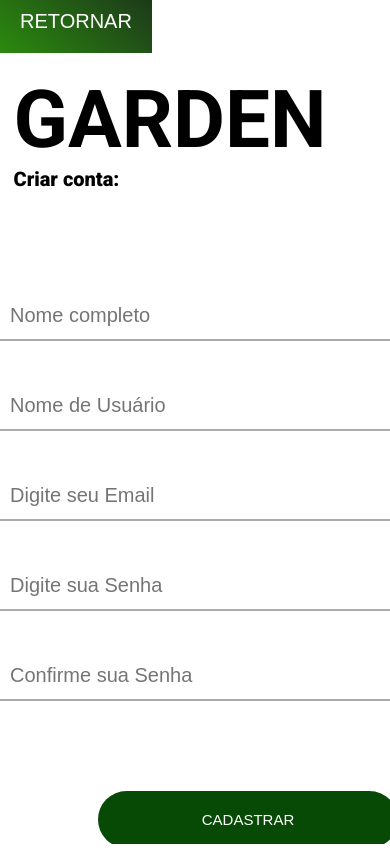
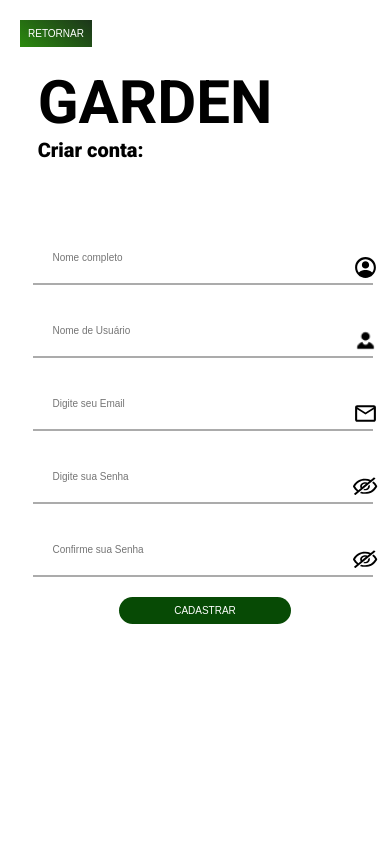
Before and after one commit to VMarquesin/DesktopNextGarden, a Next.js app: page /usuarios/cadastro in a window 390 px wide. Built offline with nearby package versions, Linux system fonts and the light colour scheme; no server answers.

Commit message:
Patch
Responsividade incrementada para telas de celular e desktop menores.

```diff
--- a/src/app/usuarios/cadastro/page.jsx
+++ b/src/app/usuarios/cadastro/page.jsx
@@ -534,8 +534,6 @@ export default function Cadastro() {
 
    return (
       <div className={styles.CadastroContainer}>
-         {/* <div className={styles.LoginContent}> */}
-
          <div className={styles.CadastroAcess}>
             <div className={styles.CadastroForm}>
                <button type="submit" className={styles.ButtonRetornar}>
@@ -647,8 +645,8 @@ export default function Cadastro() {
          <div>
             <Image
                src="/images/ImageCadastro.png"
-               width={500}
-               height={500}
+               width={2880}
+               height={2048}
                alt="Imagem"
                className={styles.BackgroundImageCadastro}
             />
--- a/src/app/usuarios/cadastro/page.module.css
+++ b/src/app/usuarios/cadastro/page.module.css
@@ -4,29 +4,40 @@
       "image form"
       "image form";
    grid-template-columns: 1fr 1fr;
-   grid-template-rows: 1fr 30px;
-   height: 100vh; /* Altura total da tela */
-   overflow: hidden; /* Evita rolagem */
+   grid-template-rows: 1fr auto; /* Ajuste a altura da linha para auto */
+   height: 100vh;
+   overflow: hidden;
+}
+
+.BackgroundImageCadastro {
+   grid-area: image;
+   background-image: url("/public/images/ImageCadastro.png");
+   background-size: cover;
+   background-position: center;
+   background-repeat: no-repeat;
+   width: 100%;
+   height: 100vh;
 }
 
 .CadastroAcess {
    grid-area: form;
-   font-size: 8rem;
+   font-size: 5vw; /* Usando vw para melhor responsividade */
    display: flex;
    flex-direction: column;
+   height: 100vh;
+   overflow-y: auto; /* Adiciona rolagem vertical se necessário */
 }
 
 .Titulo {
+   display: flex;
    flex-direction: column;
-   display: flex;
-   justify-content: start; /* Centraliza o conteúdo verticalmente dentro do .LoginForm */
-   align-items: start; /* Centraliza o conteúdo horizontalmente dentro do .LoginForm */
-   padding: 10rem; /* Espaçamento interno */
-   font-size: 8rem;
+   justify-content: flex-start;
+   align-items: flex-start;
+   padding: 5vw; /* Usando vw para responsividade */
+   font-size: 5vw;
    font-weight: bold;
-   align-content: start;
-   margin-left: -15rem;
-   margin-top: -8rem;
+   margin-left: -7vw; /* Ajustado para evitar estouramento */
+   margin-top: -5vw; /* Ajustado para evitar estouramento */
 }
 
 .Retornar {
@@ -37,25 +48,28 @@
 .CadastroForm {
    display: flex;
    flex-direction: column;
-   justify-content: center; /* Centraliza o conteúdo verticalmente dentro do .LoginForm */
-   align-items: center; /* Centraliza o conteúdo horizontalmente dentro do .LoginForm */
-   padding: 0rem; /* Espaçamento interno */
-   font-size: 5rem;
-   margin: 0; /* Remove margens externas */
+   justify-content: center;
+   align-items: center;
+   padding: 0;
+   font-size: 4vw; /* Usando vw para melhor responsividade */
+   margin: 0;
+   height: auto; /* Ajuste para se adaptar ao conteúdo */
 }
 
 .InputField {
-   width: 50rem;
-   padding: 1rem;
+   width: 80rem; /* Ajuste baseado na largura do contêiner pai */
+   max-width: 50rem; /* Limita a largura máxima */
+   padding: 2rem;
    font-size: 2rem;
    border: none;
-   border-bottom: 2px solid #00000054;
+   border-bottom: 0.2rem solid #00000054;
+   display: flex;
    flex-direction: column;
-   display: flex;
 }
 
 .SubmitButton {
-   width: 30rem;
+   width: 80%; /* Ajuste baseado na largura do contêiner pai */
+   max-width: 30rem; /* Limita a largura máxima */
    padding: 2rem;
    font-size: 1.5rem;
    color: #fff;
@@ -63,9 +77,8 @@
    border: none;
    border-radius: 50px;
    cursor: pointer;
-   margin-left: 20%;
-   margin-top: 5rem;
-   transition: 0.3s;
+   margin-left: 25%; /* Ajuste para melhor espaçamento */
+   transition: background-color 0.3s;
 }
 
 .SubmitButton:hover {
@@ -83,11 +96,11 @@
    background: linear-gradient(40deg, #2b8a0e, #1c351b);
    border: none;
    cursor: pointer;
-   transition: 0.3s;
-   align-self: self-start;
+   transition: background 0.3s;
+   align-self: flex-start;
    display: flex;
-   margin-right: -1rem;
-   margin-top: -1rem;
+   margin-right: 0;
+   margin-top: 0;
 }
 
 .ButtonRetornar:hover {
@@ -95,33 +108,98 @@
 }
 
 .FormGroup {
-   display: flex; /* Usa flexbox para alinhar o conteúdo */
-   justify-content: space-between; /* Espaça o conteúdo ao longo do eixo principal */
-   align-items: s; /* Alinha o conteúdo no final do eixo cruzado (verticalmente) */
-   margin-bottom: 4rem;
+   display: flex;
+   justify-content: space-between;
+   align-items: flex-end;
+   margin-bottom: 2rem; /* Ajustado para melhor espaçamento */
    font-size: 2rem;
-   flex-direction: row;
 }
 
 .inputIcone {
+   display: flex;
    flex-direction: column;
-   display: flex;
-}
-
-.BackgroundImageCadastro {
-   grid: image;
-   background-image: url("/public/images/ImageCadastro.png");
-   background-size: cover; /* Faz a imagem cobrir o elemento */
-   background-position: center; /* Centraliza a imagem */
-   background-repeat: no-repeat; /* Evita repetição da imagem */
-   width: 100%; /* Ajusta a largura do contêiner */
-   height: 100vh; /* Ajusta a altura do contêiner (ou use a altura desejada) */
 }
 
 .Icons {
    display: flex;
-   align-items: flex-end; /* Alinha o ícone no final da div FormGroup vertical e horizontalmente */
-   margin-top: 2rem;
-   margin-left: -3rem;
+   align-items: flex-end;
+   margin-top: 1rem; /* Ajustado para melhor espaçamento */
+   margin-left: -2rem;
    margin-bottom: 0.5rem;
 }
+
+/* Media Query para telas menores */
+@media (max-width: 1280px) {
+   .Titulo {
+      font-size: 4vw;
+      padding: 2vw;
+      margin-left: -20rem;
+      margin-top: -5rem;
+   }
+
+   .CadastroForm {
+      font-size: 3vw;
+   }
+
+   .InputField {
+      width: 50rem;
+   }
+
+   .SubmitButton {
+      width: 90%;
+      font-size: 1.2rem;
+   }
+
+   .ButtonRetornar {
+      font-size: 1.2rem;
+      padding: 1rem;
+   }
+}
+
+@media (max-width: 480px) {
+   .CadastroContainer {
+      display: grid;
+      grid-template-areas: "form";
+      grid-template-columns: 1fr; /* Apenas uma coluna */
+      grid-template-rows: auto; /* Ajusta a altura da linha para auto */
+      height: auto; /* Ajusta a altura para o conteúdo */
+      overflow: hidden;
+   }
+
+   .BackgroundImageCadastro {
+      display: none; /* Oculta a imagem em telas menores */
+   }
+
+   .CadastroAcess {
+      grid-area: form;
+      padding: 1rem; /* Ajusta o padding do formulário */
+   }
+
+   .Titulo {
+      font-size: 6rem; /* Ajusta o tamanho da fonte para telas menores */
+      padding: 7rem; /* Ajusta o padding */
+      margin-left: -10rem; /* Remove margens negativas */
+   }
+
+   .CadastroForm {
+      width: 100%; /* Ajusta a largura do formulário para ocupar toda a tela */
+      max-width: none; /* Remove o limite de largura máxima */
+      padding: 1rem; /* Ajusta o padding interno do formulário */
+   }
+
+   .InputField {
+      width: 30rem; /* Ajusta a largura dos campos de entrada para ocupar toda a largura disponível */
+      font-size: 1rem; /* Ajusta o tamanho da fonte dos campos */
+   }
+
+   .SubmitButton {
+      width: 50%; /* Ajusta a largura do botão para ocupar toda a largura disponível */
+      font-size: 1rem; /* Ajusta o tamanho da fonte do botão */
+      padding: 0.8rem; /* Ajusta o padding do botão */
+   }
+
+   .ButtonRetornar {
+      font-size: 1rem; /* Ajusta o tamanho da fonte do botão de retorno */
+      padding: 0.8rem; /* Ajusta o padding */
+   }
+}
```
